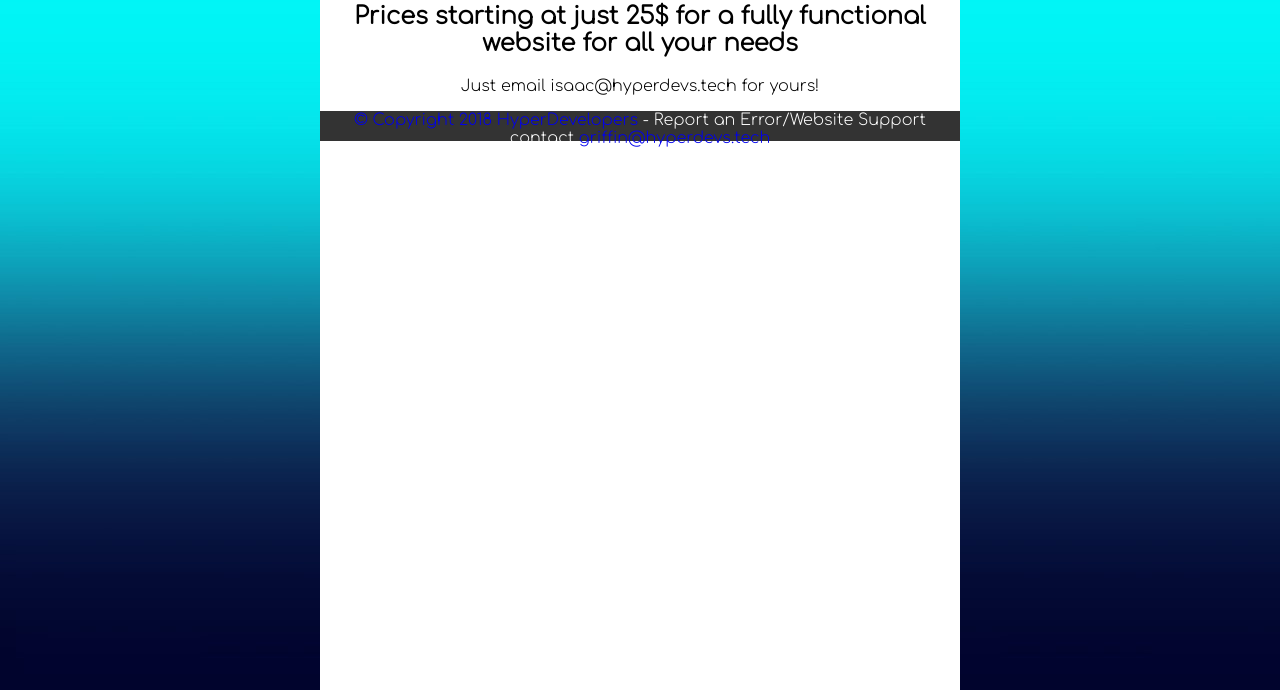
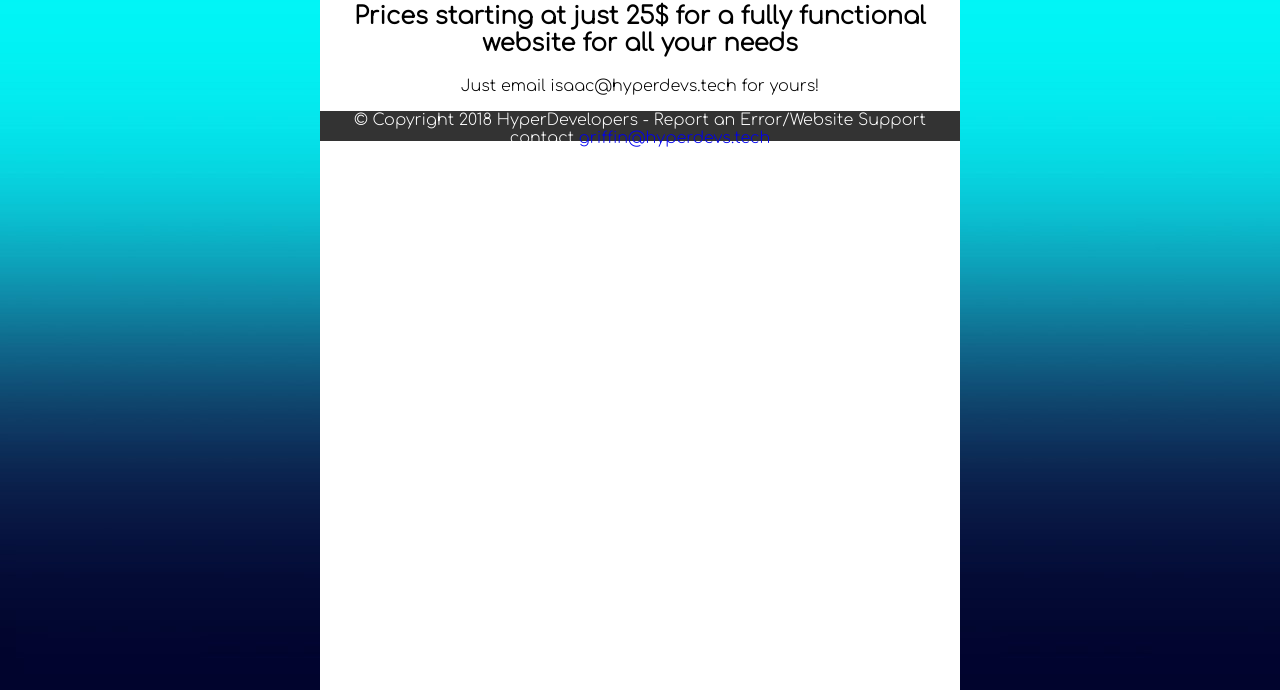
Before and after one commit to HyperDevelopers/Website, a plain HTML site: page index.html in a window 1280 px wide. Shown: the part 110-800 px from the top of the page. Drawn offline with Linux system fonts and the light colour scheme.

Commit message:
Update index.html

```diff
--- a/index.html
+++ b/index.html
@@ -13,7 +13,7 @@
     <h2>Prices starting at just 25$ for a fully functional website for all your needs</h2>
     <p>Just email isaac@hyperdevs.tech for yours!</p>
     <div id="footer">
-      <a href="https://hyperdevelopers.github.io/Website/blob/master/LICENSE" target="_blank">&copy; Copyright 2018 HyperDevelopers</a> - Report an Error/Website Support contact <a href="mailto:griffin@hyperdevs.tech" target="_blank">griffin@hyperdevs.tech</a>
+      <a href="https://hyperdevelopers.github.io/Website/blob/master/LICENSE" target="_blank" class="foot">&copy; Copyright 2018 HyperDevelopers</a> - Report an Error/Website Support contact <a href="mailto:griffin@hyperdevs.tech" target="_blank">griffin@hyperdevs.tech</a>
     </div>
   </div>
 </body>
```
